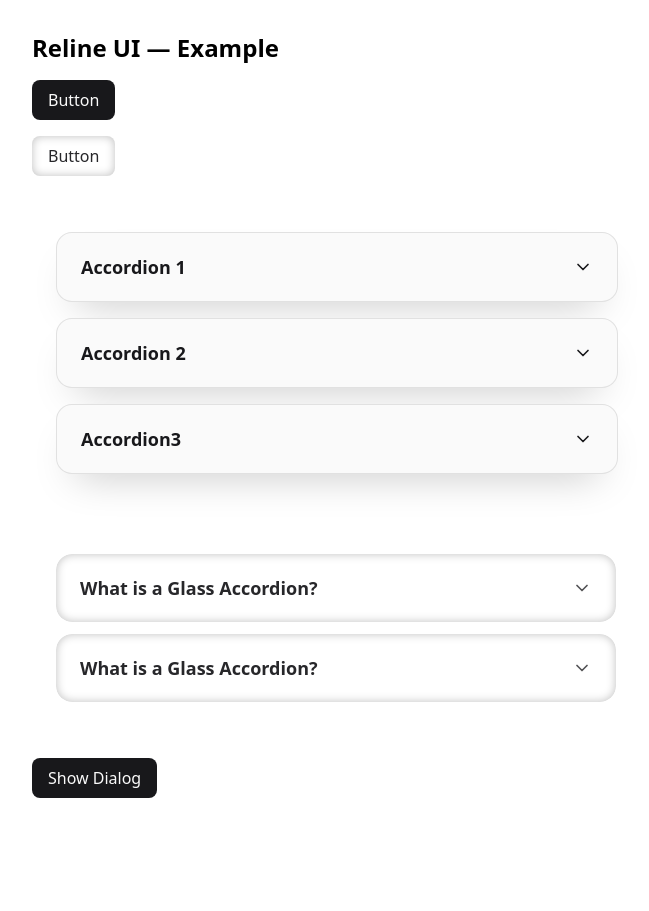
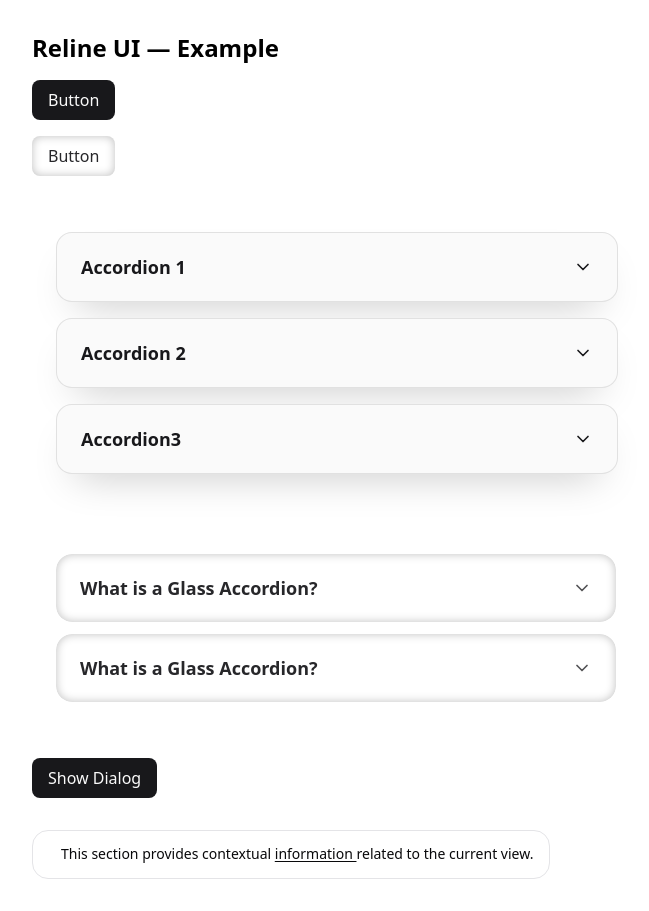
Before and after one commit to Reline-UI/reline-ui, a React (Vite) app: page / in a window 1280 px wide. Shown: the whole page, without its empty margins (0-649 px from the left). Before the commit the page ends 830 px from the top, so only its background shows below. Built offline with nearby package versions, Linux system fonts and the light colour scheme.

Commit message:
New Compoenent callout has been added

```diff
--- a/example/App.jsx
+++ b/example/App.jsx
@@ -13,6 +13,7 @@ import {
   AlertDialogTitle,
   AlertDialogTrigger,
   Button,
+  Callout,
   GlassAccordion,
   GlassAccordionContent,
   GlassAccordionItem,
@@ -99,23 +100,31 @@ export default function App() {
 
           <AlertDialogContent>
             <AlertDialogHeader>
-            <AlertDialogTitle>
-              Wanna See the the dialog?
-            </AlertDialogTitle>
+              <AlertDialogTitle>Wanna See the the dialog?</AlertDialogTitle>
               <AlertDialogDescription>
                 well, here it is. Enjoy your dialog
               </AlertDialogDescription>
             </AlertDialogHeader>
             <AlertDialogFooter>
-            <AlertDialogCancel>
-              Cancel
-            </AlertDialogCancel>
-            <AlertDialogAction onClick={() => alert('Deleted')}>
+              <AlertDialogCancel>Cancel</AlertDialogCancel>
+              <AlertDialogAction onClick={() => alert("Deleted")}>
                 Delete
               </AlertDialogAction>
             </AlertDialogFooter>
           </AlertDialogContent>
         </AlertDialog>
+
+        {/* Call out */}
+        <div>
+          <Callout.Root>
+            <Callout.Icon>{/* Add icon here */}</Callout.Icon>
+
+            <Callout.Text>
+              This section provides contextual <a>information </a> related to
+              the current view.
+            </Callout.Text>
+          </Callout.Root>
+        </div>
       </div>
     </div>
   );
--- a/package.json
+++ b/package.json
@@ -41,6 +41,7 @@
   ],
   "dependencies": {
     "@tailwindcss/postcss": "^4.1.18",
+    "clsx": "^2.1.1",
     "framer-motion": "^12.29.2",
     "lucide-react": "^0.563.0"
   }
--- /dev/null
+++ b/src/components/Callout/index.jsx
@@ -0,0 +1,83 @@
+"use client"
+
+import { createContext, useContext } from "react"
+import { motion, AnimatePresence } from "framer-motion"
+import clsx from "clsx"
+
+/* ---------------- Context ---------------- */
+
+const CalloutContext = createContext(null)
+
+/* ---------------- Styles ---------------- */
+
+const baseStyle =
+  "relative flex gap-3 w-full border rounded-2xl px-4 py-3 text-sm leading-relaxed"
+
+const variants = {
+  default:
+    "bg-[#FFFFFF] text-[#09090B] border-[#E4E4E7] dark:bg-[#09090B] dark:text-[#FFFFFF] dark:border-[#27272A]",
+
+  info:
+    "bg-[#F0F8FF] text-[#0973DC] border-[#D3E0FD] dark:bg-[#000D1F] dark:text-[#5896F3] dark:border-[#00113D]",
+
+  destructive:
+    "bg-[#FFF0F0] text-[#E60000] border-[#FFE0E1] dark:bg-[#2D0607] dark:text-[#FF9EA1] dark:border-[#4D0408]",
+
+  warning:
+    "bg-[#FFFCF0] text-[#DC7609] border-[#FDF5D3] dark:bg-[#1D1F00] dark:text-[#F3CF58] dark:border-[#3A3F00]",
+
+  success:
+    "bg-[#ECFDF3] text-[#008A2E] border-[#D3FDE5] dark:bg-[#001F0F] dark:text-[#59F3A6] dark:border-[#003D1C]",
+}
+
+/* ---------------- Root ---------------- */
+
+function CalloutRoot({
+  variant = "default",
+  className = "",
+  children,
+}) {
+  return (
+    <CalloutContext.Provider value={{ variant }}>
+      <AnimatePresence>
+        <motion.div
+          initial={{ opacity: 0, y: 8 }}
+          animate={{ opacity: 1, y: 0 }}
+          exit={{ opacity: 0, y: 6 }}
+          transition={{ duration: 0.25, ease: "easeOut" }}
+          className={clsx(baseStyle, variants[variant], className)}
+        >
+          {children}
+        </motion.div>
+      </AnimatePresence>
+    </CalloutContext.Provider>
+  )
+}
+
+/* ---------------- Icon ---------------- */
+
+function CalloutIcon({ children }) {
+  return (
+    <div className="mt-[2px] shrink-0 text-inherit">
+      {children}
+    </div>
+  )
+}
+
+/* ---------------- Text ---------------- */
+
+function CalloutText({ children }) {
+  return (
+    <div className="flex-1 [&_a]:underline [&_a]:underline-offset-2">
+      {children}
+    </div>
+  )
+}
+
+/* ---------------- Export ---------------- */
+
+export const Callout = {
+  Root: CalloutRoot,
+  Icon: CalloutIcon,
+  Text: CalloutText,
+}
--- a/src/index.js
+++ b/src/index.js
@@ -28,3 +28,6 @@ export {
   AlertDialogCancel,
   AlertDialogAction,
 } from "./components/AlertDialogue/index.jsx";
+
+
+export { Callout } from "./components/Callout/index.jsx"
```
Also changed, not shown: 1 other file (tests, documents, lock files or other folders). Lines whose indentation alone changed are shown as unchanged.
